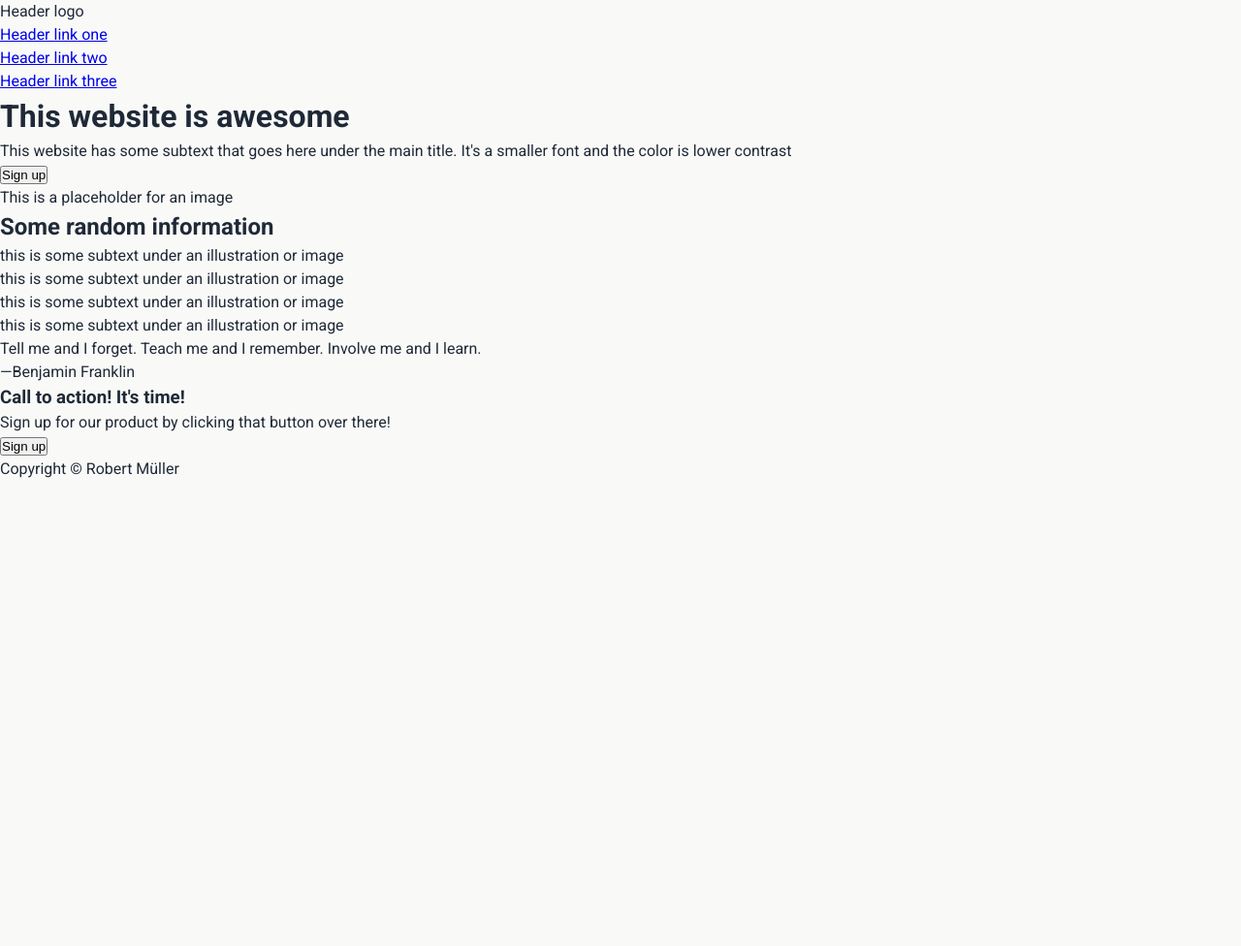
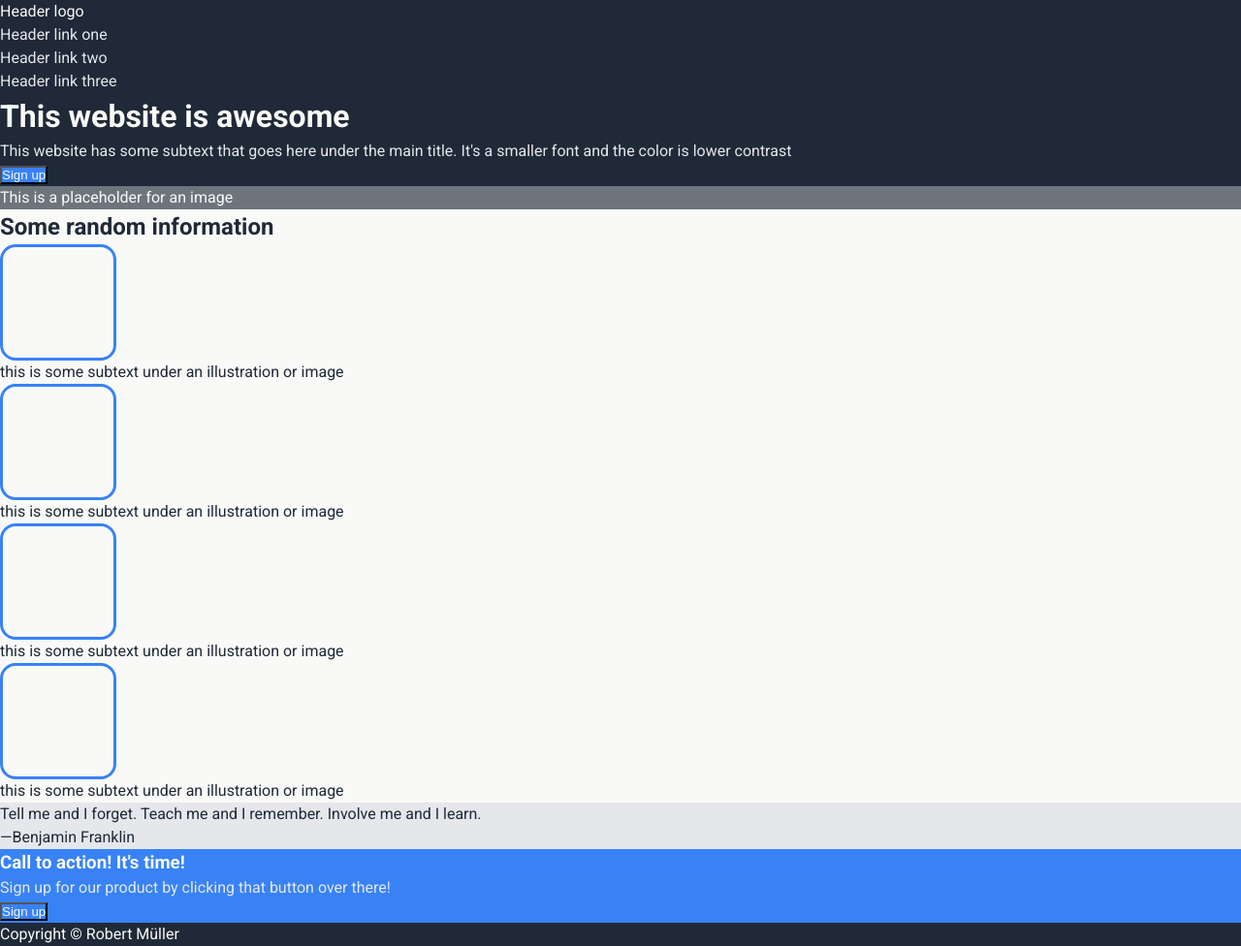
Before and after one commit to absolzen/odin-landing-page, a plain HTML site: page index.html in a window 1280 px wide. Shown: the whole page at 97% size. Before the commit the page ends 800 px from the top, so only its background shows below. Drawn offline with Linux system fonts and the light colour scheme.

Commit message:
Set colors

```diff
--- a/index.html
+++ b/index.html
@@ -9,7 +9,7 @@
 </head>
 
 <body>
-  <header>
+  <header class="header">
     <div class="logo">
       Header logo
     </div>
@@ -65,10 +65,14 @@
 
     <div class="call">
       <div class="container">
-        <h3>Call to action! It's time!</h3>
-        <p>Sign up for our product by clicking that button over there!</p>
+        <div class="frame">
+          <div class="call-container">
+            <h3>Call to action! It's time!</h3>
+            <p class="subtext">Sign up for our product by clicking that button over there!</p>
+          </div>
+          <button>Sign up</button>
+        </div>
       </div>
-      <button>Sign up</button>
     </div>
   </main>
 
--- a/styles.css
+++ b/styles.css
@@ -15,3 +15,81 @@ body {
   color: #1F2937;
   background: #F9FAF8;
 }
+
+a {
+  text-decoration: none;
+  color: #E5E7EB;
+}
+
+/* ----------- */
+/* General */
+/* ----------- */
+
+.header,
+.hero,
+.footer {
+  background: #1F2937;
+  color: #F9FAF8;
+}
+
+/* ----------- */
+/* Header styles */
+/* ----------- */
+
+.subtext {
+  color: #E5E7EB;
+}
+
+
+/* ----------- */
+/* Hero styles */
+/* ----------- */
+
+.hero .image {
+  background: #6D747C;
+}
+
+.hero button {
+  background: #3882F6;
+  color: #F9FAF8;
+}
+
+/* ----------- */
+/* Grid styles */
+/* ----------- */
+
+.image-placeholder {
+  border: 3px solid #3882F6;
+  border-radius: 16px;
+  width: 120px;
+  height: 120px;
+}
+
+/* ----------- */
+/* Quote styles */
+/* ----------- */
+
+.quote {
+  background: #E5E7EB;
+  color: #1F2937;
+}
+
+
+
+/* ----------- */
+/* Call to action styles */
+/* ----------- */
+
+.frame {
+  background: #3882F6;
+  color: #F9FAF8;
+}
+
+.call button {
+  background: #3882F6;
+  color: #F9FAF8;
+}
+
+/* ----------- */
+/* Footer styles */
+/* ----------- */
```
